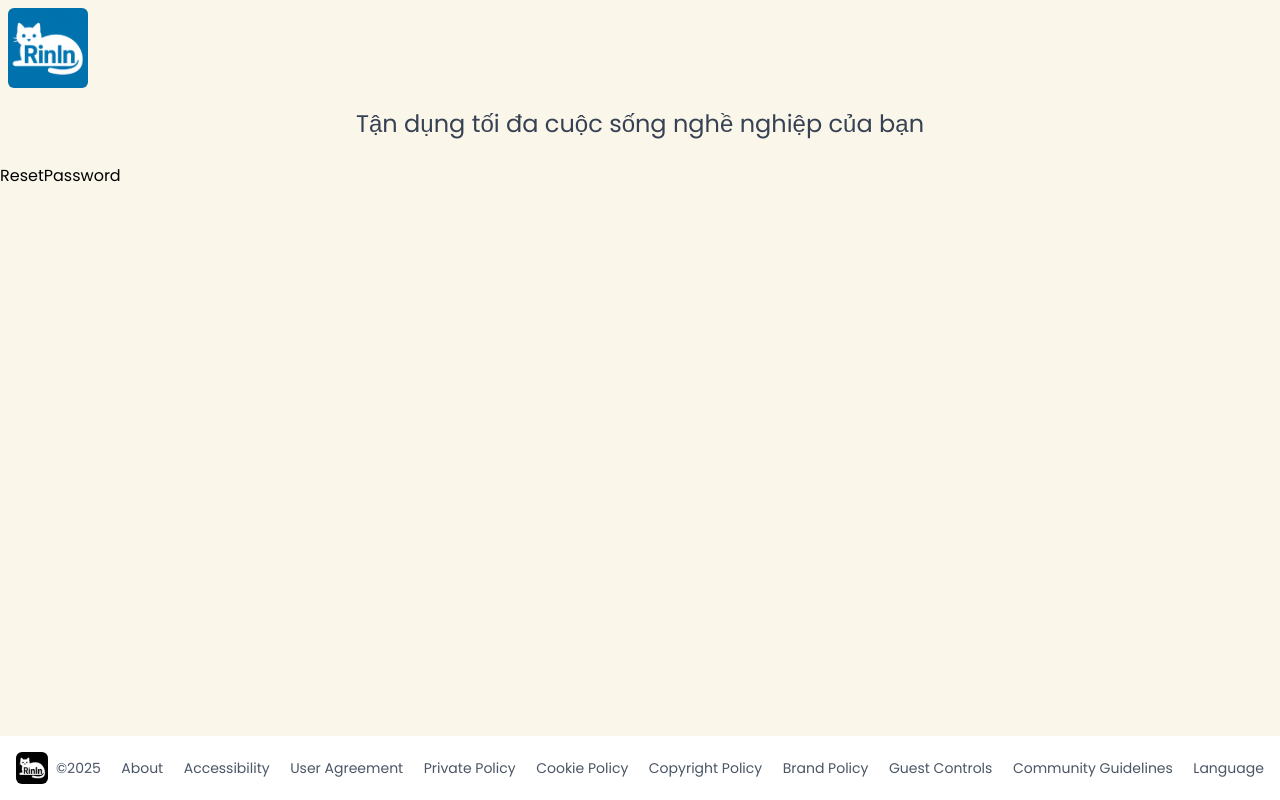
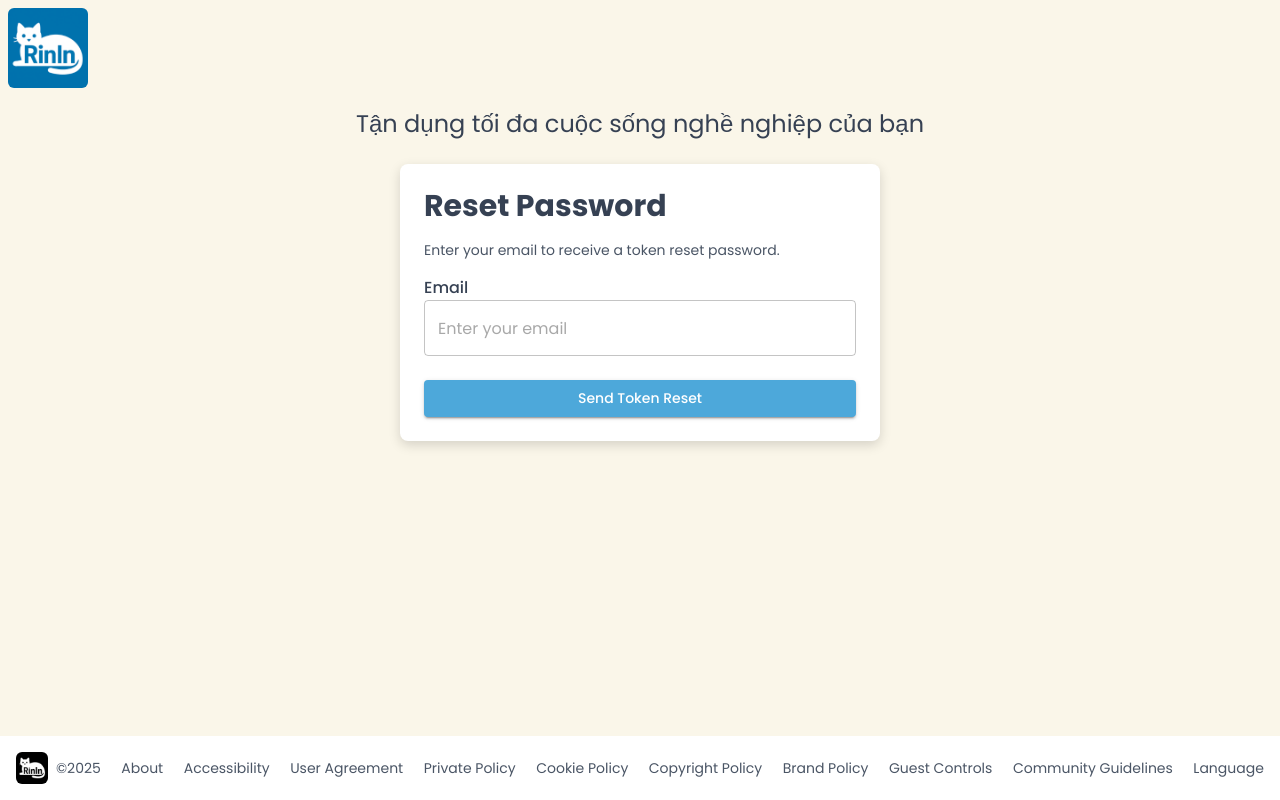
Before and after one commit to nrin31266/RinIn-Vite, a React (Vite) app: page /auth/request-password-reset in a window 1280 px wide. Built offline with nearby package versions, Linux system fonts and the light colour scheme; no server answers.

Commit message:
reset password

```diff
--- a/src/features/auth/pages/Login/Login.tsx
+++ b/src/features/auth/pages/Login/Login.tsx
@@ -92,6 +92,12 @@ const Login = () => {
           }
 
           <div className="mt-8">
+            <a href="/auth/request-password-reset" className="text-[var(--primary-color)] text-sm">
+              Forgot Password?
+            </a>
+          </div>
+
+          <div className="">
             <Button
               type="submit"
               variant="contained"
--- a/src/features/auth/pages/ResetPassword/ResetPassword.tsx
+++ b/src/features/auth/pages/ResetPassword/ResetPassword.tsx
@@ -1,9 +1,171 @@
-import React from 'react'
+import React, { useState } from "react";
+import { useAppDispatch, useAppSelector } from "../../../../store/store";
+import { useNavigate } from "react-router-dom";
+import { useFormik } from "formik";
+import * as Yup from "yup";
+import {
+  resetPassword,
+  sendResetPassword,
+  type IPasswordResetRequest,
+} from "../../../../store/authSlice";
+import BoxComponent from "../../../../components/BoxComponent/BoxComponent";
+import TextField from "@mui/material/TextField";
+import Button from "@mui/material/Button";
+import CheckCircleIcon from '@mui/icons-material/CheckCircle';
+const stepSchemas = [
+  // step 0
+  Yup.object({
+    email: Yup.string()
+      .email("Invalid email address")
+      .required("User email is required"),
+  }),
+  // step 1
+  Yup.object({
+    newPassword: Yup.string()
+      .min(3, "Password must be at least 3 characters")
+      .required("New password is required"),
+
+    token: Yup.string().required("Reset token is required"),
+  }),
+];
 
 const ResetPassword = () => {
+  const { error, status, user } = useAppSelector((state) => state.auth);
+  const dispatch = useAppDispatch();
+  const navigate = useNavigate();
+  const [step, setStep] = useState(0);
+
+  const formik = useFormik<IPasswordResetRequest>({
+    enableReinitialize: true, // Reinitialize form values when user data changes
+    initialValues: {
+      token: "",
+      email: user?.email || "", // Assuming user email is available
+      newPassword: "",
+    },
+    onSubmit: async (values) => {
+      // Handle form submission logic here
+      console.log("Form submitted:", values);
+      if (step === 0) {
+        // Dispatch action to send reset password email
+        await dispatch(sendResetPassword({ email: values.email }))
+          .unwrap()
+          .then(() => {
+            setStep(1); // Move to the next step
+          });
+      } else if (step === 1) {
+        // Dispatch action to reset password
+        await dispatch(resetPassword(values))
+          .unwrap()
+          .then(() => {
+            navigate("/auth/login"); // Redirect to login after successful reset
+          });
+      }
+    },
+    validationSchema: stepSchemas[step],
+  });
+
   return (
-    <div>ResetPassword</div>
-  )
-}
+    <div>
+      <BoxComponent className="space-y-4">
+        <h1 className="text-3xl font-bold text-gray-700">Reset Password</h1>
+        <p className="text-gray-600 text-sm">
+          {step === 0
+            ? "Enter your email to receive a token reset password."
+            : "Enter your new password and the reset token you received."}
+        </p>
+        <form className="space-y-4" onSubmit={formik.handleSubmit}>
+          <div className="space-y-1">
+            <label htmlFor="email" className="font-medium text-gray-700">
+              Email
+            </label>
+           <div className="flex items-center gap-3">
+             <TextField
+              id="email"
+              name="email"
+              type="email"
+              onChange={formik.handleChange}
+              value={formik.values.email}
+              className="mt-1 block w-full border border-gray-300 rounded-md p-2"
+              placeholder="Enter your email"
+              error={formik.touched.email && Boolean(formik.errors.email)}
+              helperText={formik.touched.email && formik.errors.email}
+              disabled={step !== 0} // Disable input if not in step 0
+              autoComplete="email"
+              sx={{width: step === 0 ? "100%" : "90%"}}
+            />
+            {step === 1 && <CheckCircleIcon color="success" />}
+           </div>
+          </div>
 
-export default ResetPassword
+          {step === 1 && (
+            <>
+              <div className="space-y-1">
+                <label htmlFor="token" className="font-medium text-gray-700">
+                  Reset Token
+                </label>
+                <TextField
+                  id="token"
+                  name="token"
+                  type="text"
+                  onChange={formik.handleChange}
+                  value={formik.values.token}
+                  className="mt-1 block w-full border border-gray-300 rounded-md p-2"
+                  placeholder="Enter your reset token"
+                  error={formik.touched.token && Boolean(formik.errors.token)}
+                  helperText={formik.touched.token && formik.errors.token}
+                />
+              </div>
+
+              <div className="space-y-1">
+                <label
+                  htmlFor="newPassword"
+                  className="font-medium text-gray-700"
+                >
+                  New Password
+                </label>
+                <TextField
+                  id="newPassword"
+                  name="newPassword"
+                  type="password"
+                  onChange={formik.handleChange}
+                  value={formik.values.newPassword}
+                  className="mt-1 block w-full border border-gray-300 rounded-md p-2"
+                  placeholder="Enter your new password"
+                  error={
+                    formik.touched.newPassword &&
+                    Boolean(formik.errors.newPassword)
+                  }
+                  helperText={
+                    formik.touched.newPassword && formik.errors.newPassword
+                  }
+                />
+              </div>
+            </>
+          )}
+
+          {error.resetPassword && status.resetPassword === "failed" && (
+            <p className="text-error">{error.resetPassword}</p>
+          )}
+          {error.sendResetPassword && status.sendResetPassword === "failed" && (
+            <p className="text-error">{error.sendResetPassword}</p>
+          )}
+
+          <div className="mt-6">
+            <Button
+            type="submit"
+            variant="contained"
+            color="primary"
+            className="w-full"
+            disabled={status.resetPassword === "loading" || status.sendResetPassword === "loading"}
+            loading={status.resetPassword === "loading" || status.sendResetPassword === "loading"}
+          >
+            {step === 0 ? "Send Token Reset" : "Reset Password"}
+          </Button>
+          </div>
+        </form>
+      </BoxComponent>
+    </div>
+  );
+};
+
+export default ResetPassword;
```
